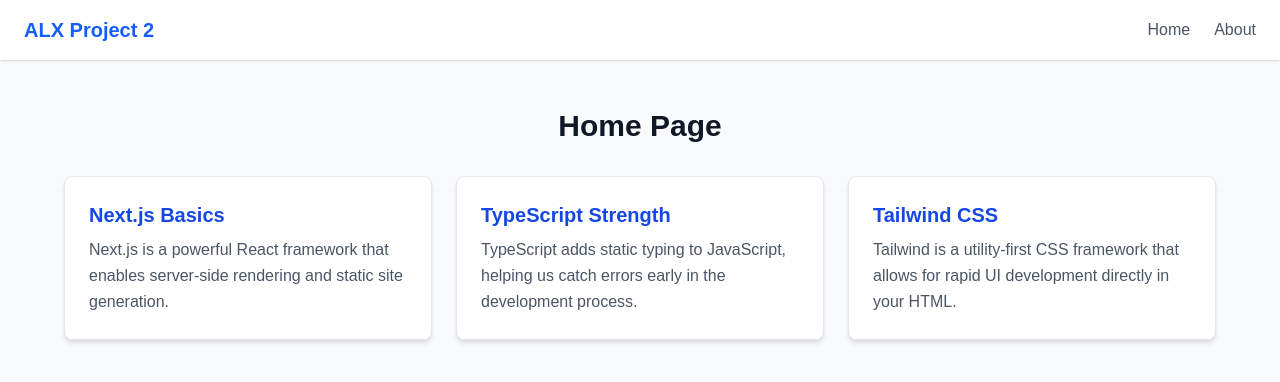
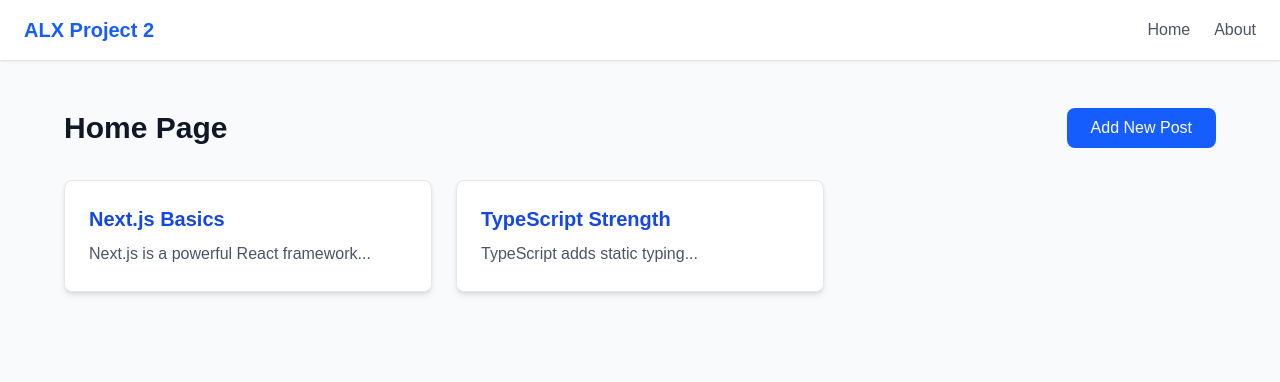
Before and after one commit to joelmutiso/alx-project-0x02-setup, a Next.js app in the folder alx-project-0x02/: page /home in a window 1280 px wide. Shown: the top 382 px of the page. Built offline with nearby package versions, Linux system fonts and the light colour scheme.

Commit message:
Implemented PostModal with state management to add dynamic content to Home page

```diff
--- /dev/null
+++ b/alx-project-0x02/components/common/PostModal.tsx
@@ -0,0 +1,68 @@
+import React, { useState } from "react";
+
+interface PostModalProps {
+  isOpen: boolean;
+  onClose: () => void;
+  onSubmit: (title: string, content: string) => void;
+}
+
+const PostModal: React.FC<PostModalProps> = ({ isOpen, onClose, onSubmit }) => {
+  const [title, setTitle] = useState("");
+  const [content, setContent] = useState("");
+
+  if (!isOpen) return null;
+
+  const handleSubmit = (e: React.FormEvent) => {
+    e.preventDefault();
+    onSubmit(title, content);
+    setTitle(""); // Clear form
+    setContent("");
+    onClose(); // Close modal
+  };
+
+  return (
+    <div className="fixed inset-0 bg-black bg-opacity-50 flex items-center justify-center z-50 p-4">
+      <div className="bg-white rounded-lg shadow-xl w-full max-w-md p-6">
+        <h2 className="text-2xl font-bold mb-4">Create a New Post</h2>
+        <form onSubmit={handleSubmit}>
+          <div className="mb-4">
+            <label className="block text-gray-700 font-medium mb-2">Title</label>
+            <input
+              type="text"
+              className="w-full border border-gray-300 p-2 rounded-lg focus:ring-2 focus:ring-blue-500 outline-none"
+              value={title}
+              onChange={(e) => setTitle(e.target.value)}
+              required
+            />
+          </div>
+          <div className="mb-6">
+            <label className="block text-gray-700 font-medium mb-2">Content</label>
+            <textarea
+              className="w-full border border-gray-300 p-2 rounded-lg h-32 focus:ring-2 focus:ring-blue-500 outline-none"
+              value={content}
+              onChange={(e) => setContent(e.target.value)}
+              required
+            ></textarea>
+          </div>
+          <div className="flex justify-end space-x-3">
+            <button
+              type="button"
+              onClick={onClose}
+              className="px-4 py-2 text-gray-600 hover:bg-gray-100 rounded-lg"
+            >
+              Cancel
+            </button>
+            <button
+              type="submit"
+              className="px-4 py-2 bg-blue-600 text-white rounded-lg hover:bg-blue-700"
+            >
+              Add Post
+            </button>
+          </div>
+        </form>
+      </div>
+    </div>
+  );
+};
+
+export default PostModal;
--- a/alx-project-0x02/pages/home.tsx
+++ b/alx-project-0x02/pages/home.tsx
@@ -1,29 +1,47 @@
+import { useState } from "react";
 import Header from "@/components/layout/Header";
 import Card from "@/components/common/Card";
+import PostModal from "@/components/common/PostModal";
 
 const HomePage = () => {
+  // Initial posts matching Task 3
+  const [posts, setPosts] = useState([
+    { title: "Next.js Basics", content: "Next.js is a powerful React framework..." },
+    { title: "TypeScript Strength", content: "TypeScript adds static typing..." },
+  ]);
+
+  const [isModalOpen, setIsModalOpen] = useState(false);
+
+  const handleAddPost = (title: string, content: string) => {
+    setPosts([...posts, { title, content }]);
+  };
+
   return (
     <div className="min-h-screen bg-gray-50">
       <Header />
       <main className="flex flex-col items-center py-12 px-4">
-        <h1 className="text-3xl font-bold text-gray-900 mb-8">Home Page</h1>
+        <div className="flex justify-between items-center w-full max-w-6xl mb-8">
+          <h1 className="text-3xl font-bold text-gray-900">Home Page</h1>
+          <button
+            onClick={() => setIsModalOpen(true)}
+            className="bg-blue-600 text-white px-6 py-2 rounded-lg hover:bg-blue-700 transition"
+          >
+            Add New Post
+          </button>
+        </div>
 
-        {/* Grid layout for cards - mobile responsive */}
         <div className="grid grid-cols-1 md:grid-cols-2 lg:grid-cols-3 gap-6 w-full max-w-6xl">
-          <Card
-            title="Next.js Basics"
-            content="Next.js is a powerful React framework that enables server-side rendering and static site generation."
-          />
-          <Card
-            title="TypeScript Strength"
-            content="TypeScript adds static typing to JavaScript, helping us catch errors early in the development process."
-          />
-          <Card
-            title="Tailwind CSS"
-            content="Tailwind is a utility-first CSS framework that allows for rapid UI development directly in your HTML."
-          />
+          {posts.map((post, index) => (
+            <Card key={index} title={post.title} content={post.content} />
+          ))}
         </div>
       </main>
+
+      <PostModal
+        isOpen={isModalOpen}
+        onClose={() => setIsModalOpen(false)}
+        onSubmit={handleAddPost}
+      />
     </div>
   );
 };
```
